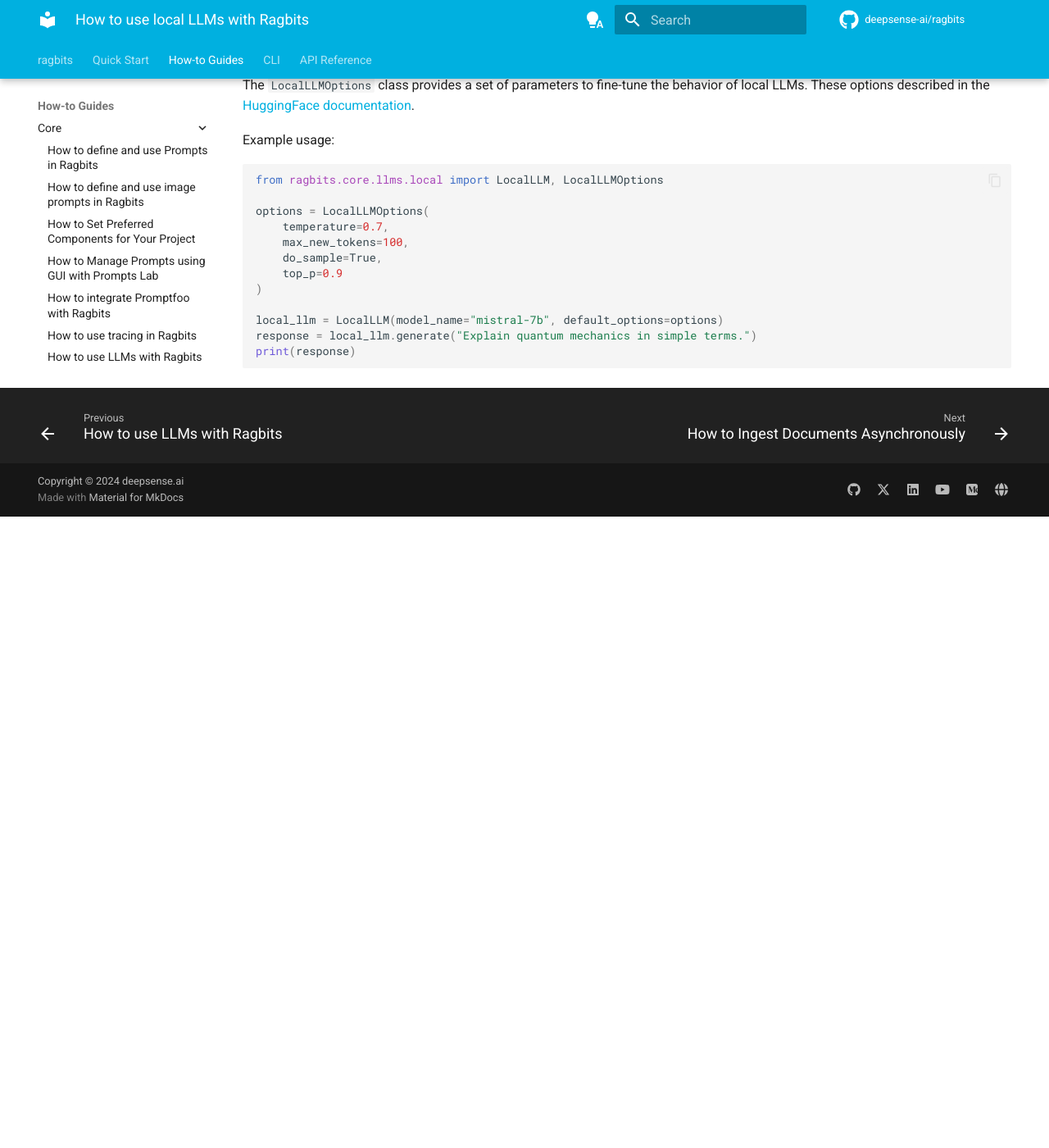
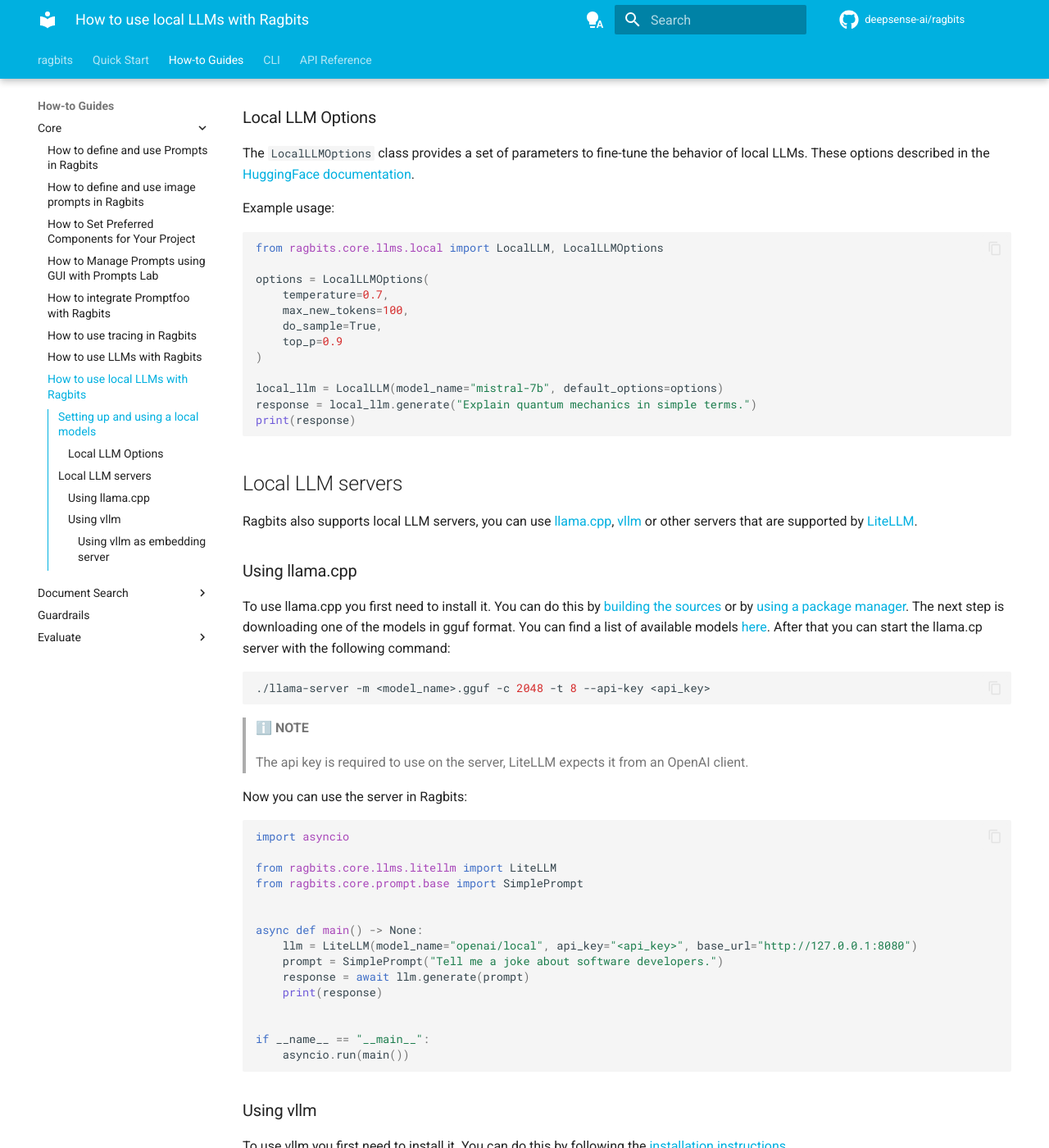
Before and after one commit to deepsense-ai/ragbits, an MkDocs documentation site: the page built from docs/how-to/core/use_local_llms.md, in a window 1280 px wide and 1400 px high, scrolled down 798 px. Shown: the whole window at 82% size. Built offline with MkDocs 1.6.1 and Material for MkDocs 9.7.7, drawn with Linux system fonts in a browser that asks for light colours; comment, search, counter and statistics services are not loaded; before the commit the page ends 1428 px from its top, so only the background shows below that; some of the changed text lies outside the part shown.

Commit message:
feat(docs): add instructions and samples on how to use local LLM servers

````diff
--- a/docs/how-to/core/use_local_llms.md
+++ b/docs/how-to/core/use_local_llms.md
@@ -1,5 +1,9 @@
 # How to use local LLMs with Ragbits
 This guide explains how to set up and use local LLMs in Ragbits. It covers installation, model initialization, and configuration options.
+
+> ℹ️ **NOTE**
+>
+> Local implementation is not dedicated for production. Use it only in experiments / evaluation
 
 ## Setting up and using a local models
 To use local LLMs, you need to install the 'local' extra requirements:
@@ -43,3 +47,87 @@ local_llm = LocalLLM(model_name="mistral-7b", default_options=options)
 response = local_llm.generate("Explain quantum mechanics in simple terms.")
 print(response)
 ```
+
+## Local LLM servers
+Ragbits also supports local LLM servers, you can use [llama.cpp](https://github.com/ggml-org/llama.cpp), [vllm](https://docs.vllm.ai/en/latest/) or other servers that are supported by [LiteLLM](https://docs.litellm.ai/docs/providers).
+
+### Using llama.cpp
+To use llama.cpp you first need to install it. You can do this by [building the sources](https://github.com/ggml-org/llama.cpp/blob/master/docs/build.md) or by [using a package manager](https://github.com/ggml-org/llama.cpp/blob/master/docs/install.md).
+The next step is downloading one of the models in gguf format. You can find a list of available models [here](https://huggingface.co/models?library=gguf&sort=trending).
+After that you can start the llama.cp server with the following command:
+```bash
+./llama-server -m <model_name>.gguf -c 2048 -t 8 --api-key <api_key>
+```
+> ℹ️ **NOTE**
+>
+> The api key is required to use on the server, LiteLLM expects it from an OpenAI client.
+
+Now you can use the server in Ragbits:
+```python
+import asyncio
+
+from ragbits.core.llms.litellm import LiteLLM
+from ragbits.core.prompt.base import SimplePrompt
+
+
+async def main() -> None:
+    llm = LiteLLM(model_name="openai/local", api_key="<api_key>", base_url="http://127.0.0.1:8080")
+    prompt = SimplePrompt("Tell me a joke about software developers.")
+    response = await llm.generate(prompt)
+    print(response)
+
+
+if __name__ == "__main__":
+    asyncio.run(main())
+```
+
+### Using vllm
+To use vllm you first need to install it. You can do this by following the [installation instructions](https://docs.vllm.ai/en/latest/getting_started/installation/index.html).
+
+With the vllm installed you can start the server with the following command:
+```bash
+vllm serve <model_name>
+```
+vllm will download the model if it is not already present in the cache. You can find a list of available models [here](https://docs.vllm.ai/en/latest/models/supported_models.html).
+
+Now you can use the server in Ragbits:
+```python
+import asyncio
+
+from ragbits.core.llms.litellm import LiteLLM
+from ragbits.core.prompt.base import SimplePrompt
+
+
+async def main() -> None:
+    llm = LiteLLM(model_name="hosted_vllm/<model_name>", base_url="http://127.0.0.1:8000/v1")
+    prompt = SimplePrompt("Tell me a joke about software developers.")
+    response = await llm.generate(prompt)
+    print(response)
+
+
+if __name__ == "__main__":
+    asyncio.run(main())
+```
+
+#### Using vllm as embedding server
+To use vllm as embedding server you need to start the server with the following command (make sure model supports embedding):
+```bash
+vllm serve <model_name> --task embed
+```
+
+After that you can send requests the server in Ragbits:
+```python
+import asyncio
+
+from ragbits.core.embeddings.litellm import LiteLLMEmbedder
+
+
+async def main() -> None:
+    embedder = LiteLLMEmbedder(model="hosted_vllm/<model_name>", api_base="http://127.0.0.1:8000/v1")
+    embeddings = await embedder.embed_text(["Hello"])
+    print(len(embeddings[0]))
+
+
+if __name__ == "__main__":
+    asyncio.run(main())
+```
````
Also changed, not shown: docs/how-to/core/component_preferrences.md (+6 -6 lines), 3 other files.
